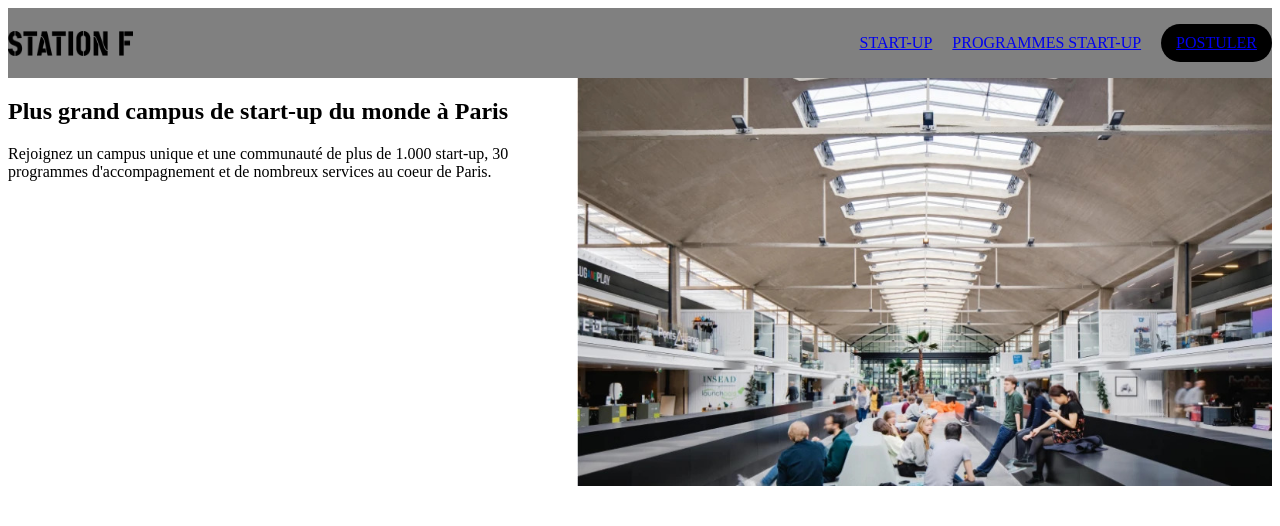
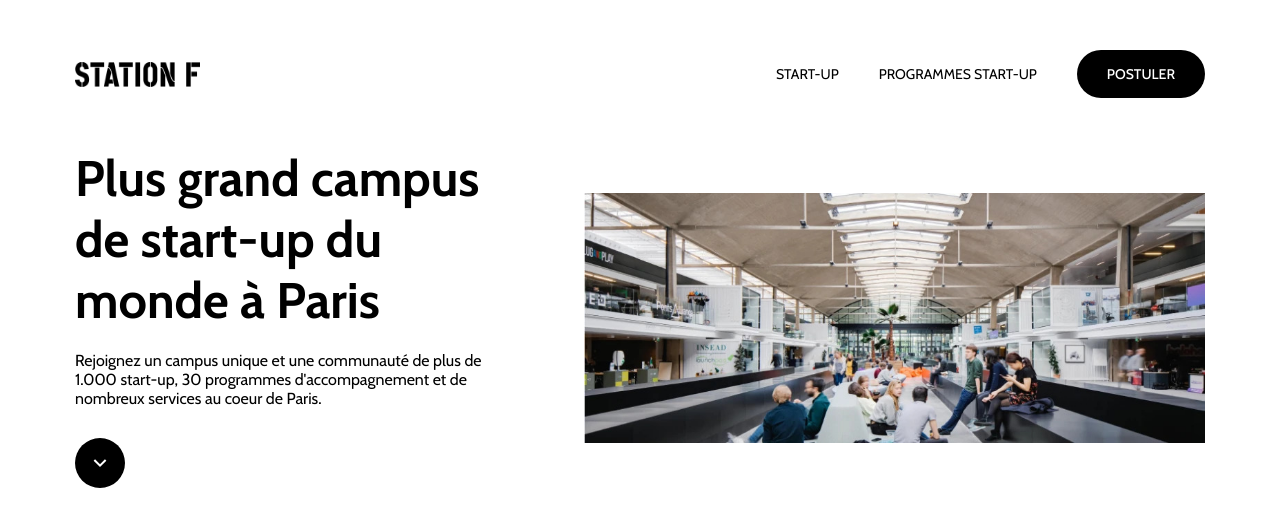
Before and after one commit to charline-studi/2209-html-css, a plain HTML site: page projet-stationF/index.html in a window 1280 px wide. Drawn offline with nearby package versions, Linux system fonts and the light colour scheme.

Commit message:
Ajout cours pratique #3

```diff
--- a/projet-stationF/css/style.css
+++ b/projet-stationF/css/style.css
@@ -1,16 +1,53 @@
+/*
+Reset :
+réinitialise (efface) les styles par défaut du navigateur
+*/
+
+a {
+    text-decoration: none;
+    color: inherit
+}
+
+ul, ol {
+    list-style: none;
+}
+
+* {
+    margin: 0;
+    padding: 0;
+}
+
+/* Style général */
+
+* {
+    font-family: 'Cabin', sans-serif;
+}
+
+.flux {
+    margin-left: 75px;
+    margin-right: 75px;
+}
+
+@media (max-width: 500px) {
+    .flux {
+        margin-left: 15px;
+        margin-right: 15px;
+    }
+}
+
 /* START : Stylisation du header */
 
 .header {
-    background-color:grey;
     display: flex;
     align-items: center;
     justify-content: space-between;
+    margin-top: 50px;
+    margin-bottom: 50px;
 }
 
 .list-links {
     display: flex;
-    list-style: none;
-    column-gap: 20px;
+    column-gap: 40px;
     align-items: center;
 }
 
@@ -21,13 +58,15 @@
 
 .nav-link {
     text-transform: uppercase;
+    font-size: 14px;
 }
 
 .nav-link:last-child {
     background-color: black;
     color: white;
-    padding: 10px 15px;
-    border-radius: 20px
+    padding: 15px 30px;
+    border-radius: 30px;
+    font-weight: 500;
 }
 
 /*
@@ -48,9 +87,42 @@ Pour l'élément à la position 2
 
 .cover {
     display: flex;
+    align-items: center;
+}
+
+@media (max-width: 500px) {
+    .cover {
+        flex-direction: column;
+    }
 }
 
 .image-office {
     width: 55%;
     flex-shrink: 0;
+    height: 250px;
+    object-fit: cover;
+    object-position: bottom;
 }
+
+.icon-scroll {
+    background-color: black;
+    width: 50px;
+    height: 50px;
+    border-radius: 100%;
+    display: flex;
+    justify-content: center;
+    align-items: center;
+}
+
+.cover-title {
+    font-size: 50px;
+    margin-bottom: 20px;
+}
+
+.cover-introduction {
+    margin-bottom: 30px;
+}
+
+.cover-text {
+    padding-right: 100px;
+}
--- a/projet-stationF/index.html
+++ b/projet-stationF/index.html
@@ -3,11 +3,16 @@
     <head>
         <title>Recode StationF 🚀</title>
         <link rel="stylesheet" href="./css/style.css">
+
+        <link rel="preconnect" href="https://fonts.googleapis.com">
+        <link rel="preconnect" href="https://fonts.gstatic.com" crossorigin>
+        <link href="https://fonts.googleapis.com/css2?family=Cabin:ital,wght@0,400;0,500;0,600;0,700;1,400;1,500;1,600;1,700&display=swap" rel="stylesheet">
+
     </head>
     <body>
 
         <!-- START header : Le menu de ma page -->
-        <header class="header">
+        <header class="header flux">
             <img class="logo" src="images/logo.png" alt="Logo de StationF" >
             <nav>
                 <!-- UL = Unordered List = Liste non ordonnée -->
@@ -32,14 +37,13 @@
         </header>
         <!-- END header -->
 
-
         <main>
             <!-- START Cover : La première section de la page -->
-            <section class="cover">
-                <div>
-                    <h1>Plus grand campus de start-up du monde à Paris</h1>
-                    <p>Rejoignez un campus unique et une communauté de plus de 1.000 start-up, 30 programmes d'accompagnement et de nombreux services au coeur de Paris.</p>
-                    <a href="">
+            <section class="cover flux">
+                <div class="cover-text">
+                    <h1 class="cover-title">Plus grand campus de start-up du monde à Paris</h1>
+                    <p class="cover-introduction">Rejoignez un campus unique et une communauté de plus de 1.000 start-up, 30 programmes d'accompagnement et de nombreux services au coeur de Paris.</p>
+                    <a href="" class="icon-scroll" >
                         <img src="./images/arrow-down.svg" alt="Cliquez ici pour accéder à la section ...">
                     </a>
                 </div>
```
Also changed, not shown: 2 other files.
